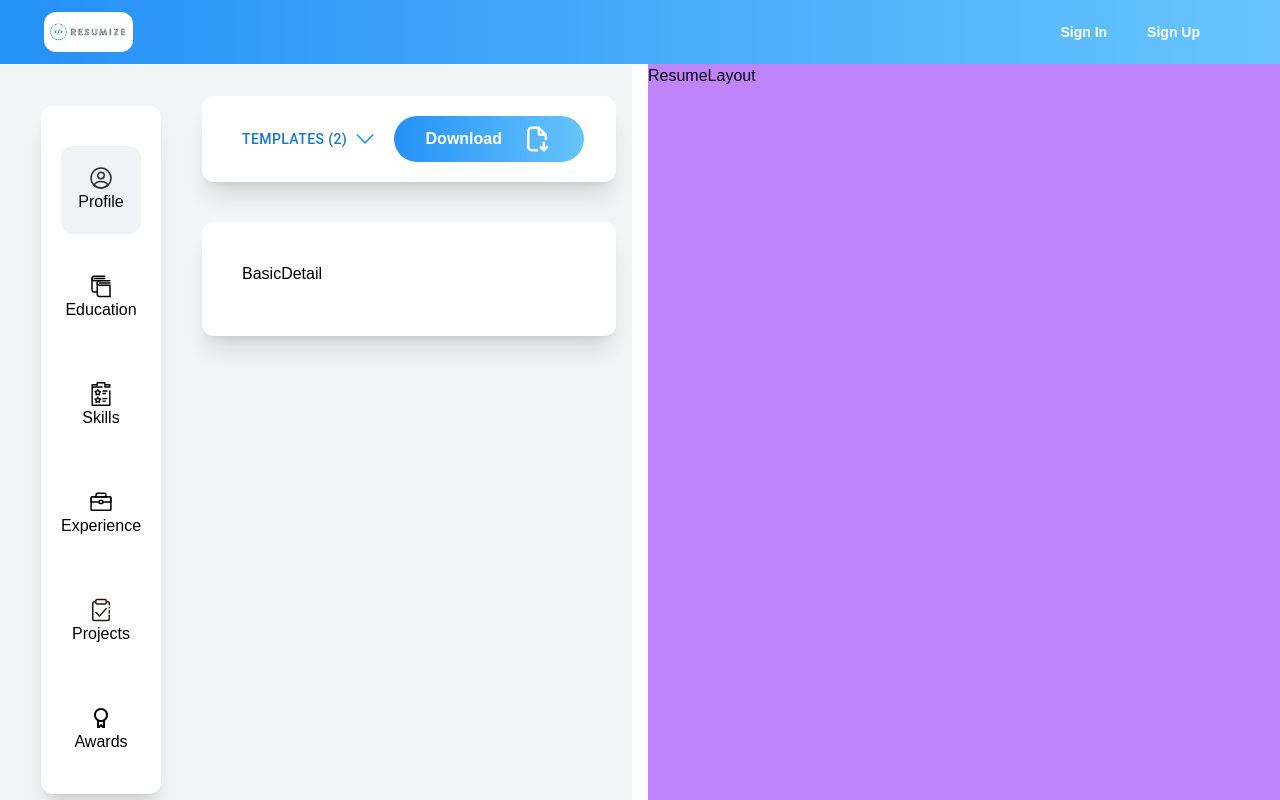
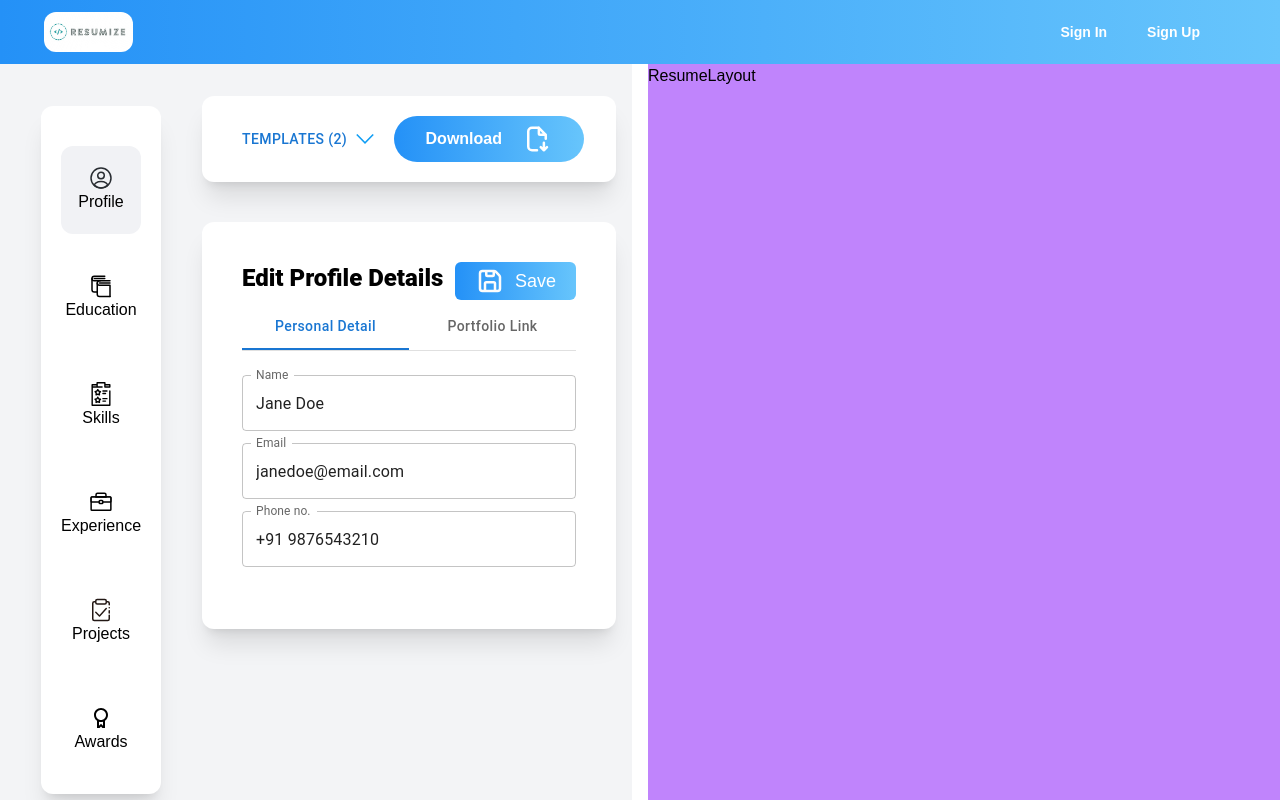
Before and after one commit to abhishekrathi16/resume-builder, a Next.js app: page /builder in a window 1280 px wide. Shown: the top 800 px of the page. Built offline with nearby package versions, Linux system fonts and the light colour scheme.

Commit message:
add input for BasicDetail

```diff
--- a/components/HomePageComponent/GetStarted.tsx
+++ b/components/HomePageComponent/GetStarted.tsx
@@ -1,7 +1,11 @@
 import React from "react";
 import HomePageImage from "../../assets/homepg_img.jpg";
-
+import { Router, useRouter } from "next/router";
 const GetStarted = (): JSX.Element => {
+  const router = useRouter();
+  const routeTobuilder = () => {
+    router.push("/builder");
+  };
   return (
     <div className=" text-center flex justify-center items-center h-[auto] ">
       <div className="header flex flex-row justify-center items-center mt-[5rem]">
@@ -21,9 +25,11 @@ const GetStarted = (): JSX.Element => {
             templates & quick PDF download included.
           </div>
           {/* bg-gradient-to-r from-[#ec008c] to-[#fc6767] */}
-          <div className="button w-[16vw] h-[4vw] bg-gradient-to-r from-[#2491f7] to-[#67c5fc] hover:cursor-pointer rounded-full flex flex-col justify-center items-center mt-10">
-            <a
-              href="/builder"
+          <div
+            className="button w-[16vw] h-[4vw] bg-gradient-to-r from-[#2491f7] to-[#67c5fc] hover:cursor-pointer rounded-full flex flex-col justify-center items-center mt-10"
+            onClick={routeTobuilder}
+          >
+            <p
               style={{
                 textDecoration: "none",
                 color: "white",
@@ -34,7 +40,7 @@ const GetStarted = (): JSX.Element => {
               }}
             >
               Get Started
-            </a>
+            </p>
           </div>
         </div>
         <div className="image">
--- a/components/modules/builder/editor/components/sidebar/Buttons.tsx
+++ b/components/modules/builder/editor/components/sidebar/Buttons.tsx
@@ -6,7 +6,7 @@ import Education from "../../../../../../assets/buttons/education-books-book-stu
 import Skills from "../../../../../../assets/buttons/skills-svgrepo-com.svg";
 import Experience from "../../../../../../assets/buttons/bag-business-finance-svgrepo-com (1).svg";
 import Awards from "../../../../../../assets/buttons/awards-svgrepo-com.svg";
-import Projects from '../../../../../../assets/buttons/task-management-svgrepo-com.svg'
+import Projects from "../../../../../../assets/buttons/task-management-svgrepo-com.svg";
 import Image from "next/image";
 
 import React from "react";
@@ -28,7 +28,7 @@ const switchIcons = (id: number): JSX.Element => {
     case 5:
       return <Image src={Projects} alt="icon6" />;
     case 6:
-      return <Image src={Awards} alt="icon7"/>;
+      return <Image src={Awards} alt="icon7" />;
     default:
       return <></>;
   }
--- a/components/modules/builder/editor/modules/basic/BasicLayout.tsx
+++ b/components/modules/builder/editor/modules/basic/BasicLayout.tsx
@@ -1,11 +1,65 @@
-import React from "react";
+import React, { useRef, useState } from "react";
 import BasicDetailStore from "../../../../../../store/basic_store";
+import Typography from "@mui/material/Typography";
+import Tabs from "@mui/material/Tabs";
+import Tab from "@mui/material/Tab";
+import Box from "@mui/material/Box";
+import Image from "next/image";
+import PersonalDetail from "./PersonalDetail";
+import PortfolioLink from "./PortfolioLink";
+
+import save from "../../../../../../assets/icons/save-svgrepo-com.svg";
+
+interface TabPanelProps {
+  children?: React.ReactNode;
+  index: number;
+  value: number;
+}
+
+function TabPanel(props: TabPanelProps) {
+  const { children, value, index, ...other } = props;
+
+  return (
+    <div
+      role="tabpanel"
+      hidden={value !== index}
+      id={`simple-tabpanel-${index}`}
+      aria-labelledby={`simple-tab-${index}`}
+      {...other}
+    >
+      {value === index && (
+        <Box sx={{ p: 3 }}>
+          <Typography>{children}</Typography>
+        </Box>
+      )}
+    </div>
+  );
+}
+
+function a11yProps(index: number) {
+  return {
+    id: `simple-tab-${index}`,
+    "aria-controls": `simple-tabpanel-${index}`,
+  };
+}
 
 const BasicLayout = () => {
+  const [value, setValue] = React.useState(0);
+
+  const [compo, setCompo] = useState(0);
+
+  const handleChange = (event: React.SyntheticEvent, newValue: number) => {
+    setValue(newValue);
+  };
+
+  // function to save basicDetail data to firebase
+  const saveBasicDetail = async () => {};
+
   const { values, changeValue } = BasicDetailStore((state) => ({
     values: state.values,
     changeValue: state.changeValue,
   }));
+
   const onChangeHandler = (value: any, key: string) => {
     const newValue = values;
     let arrayValue = newValue["profiles"];
@@ -40,7 +94,76 @@ const BasicLayout = () => {
     console.log(values);
   };
 
-  return <div>BasicDetail</div>;
+  return (
+    <div>
+      <div className="flex justify-between">
+        <div>
+          <Typography variant="h5" gutterBottom sx={{ fontWeight: 800 }}>
+            Edit Profile Details
+          </Typography>
+        </div>
+        <div>
+          <button
+            className="bg-gradient-to-r  from-[#2491f7] to-[#67c5fc] text-white rounded-md px-[20px] py-[4px] flex flex-row justify-center items-center "
+            onClick={saveBasicDetail}
+          >
+            <Image
+              src={save}
+              alt="teri ma ki"
+              className="h-[30px] w-[30px] mr-[10px]"
+            />
+            <span className="text-lg">Save</span>
+          </button>
+        </div>
+      </div>
+      <div>
+        <Box sx={{ width: "100%" }}>
+          <Box sx={{ borderBottom: 1, borderColor: "divider" }}>
+            <Tabs
+              value={value}
+              onChange={handleChange}
+              aria-label="basic tabs example"
+              variant="fullWidth"
+            >
+              <Tab
+                label="Personal Detail"
+                {...a11yProps(0)}
+                onClick={() => setCompo(0)}
+                sx={{ textTransform: "capitalize" }}
+              />
+              <Tab
+                label="Portfolio Link"
+                {...a11yProps(1)}
+                onClick={() => setCompo(1)}
+                sx={{ textTransform: "capitalize" }}
+              />
+            </Tabs>
+          </Box>
+          <div className="mt-[24px]">
+            {compo == 0 ? (
+              <>
+                <PersonalDetail
+                  Handler={(value: any, key: string) =>
+                    onChangeHandler(value, key)
+                  }
+                  values={values}
+                />
+              </>
+            ) : (
+              <>
+                <PortfolioLink
+                  Handler={(value: any, key: string) =>
+                    onChangeHandler(value, key)
+                  }
+                  values={values}
+                />
+              </>
+            )}
+          </div>
+        </Box>
+      </div>
+    </div>
+  );
 };
 
 export default BasicLayout;
--- /dev/null
+++ b/components/modules/builder/editor/modules/basic/PersonalDetail.tsx
@@ -0,0 +1,54 @@
+import React from "react";
+import TextField from "@mui/material/TextField";
+import { IBasicDetailsItem } from "../../../../../../store/basic.interface";
+
+interface Props {
+  Handler: (value: any, key: string) => void;
+  values: IBasicDetailsItem;
+}
+
+const PersonalDetail = (props: Props) => {
+  return (
+    <div>
+      <div>
+        {/*  for name input */}
+        <div className="mt-[12px] mb-[12px]">
+          <TextField
+            id="outlined-basic"
+            fullWidth
+            label="Name"
+            value={props.values.name}
+            variant="outlined"
+            onChange={(e) => props.Handler(e.target.value, "name")}
+          />
+        </div>
+
+        {/* for email input */}
+        <div className="mt-[12px] mb-[12px]">
+          <TextField
+            id="outlined-basic"
+            fullWidth
+            label="Email"
+            value={props.values.email}
+            variant="outlined"
+            onChange={(e) => props.Handler(e.target.value, "email")}
+          />
+        </div>
+
+        {/* for phone number input   */}
+        <div className="mt-[12px] mb-[12px]">
+          <TextField
+            id="outlined-basic"
+            fullWidth
+            label="Phone no."
+            value={props.values.phone}
+            variant="outlined"
+            onChange={(e) => props.Handler(e.target.value, "phone")}
+          />
+        </div>
+      </div>
+    </div>
+  );
+};
+
+export default PersonalDetail;
--- /dev/null
+++ b/components/modules/builder/editor/modules/basic/PortfolioLink.tsx
@@ -0,0 +1,37 @@
+import React from "react";
+import TextField from "@mui/material/TextField";
+import { IBasicDetailsItem } from "../../../../../../store/basic.interface";
+
+interface Props {
+  Handler: (value: any, key: string) => void;
+  values: IBasicDetailsItem;
+}
+
+const PortfolioLink = (props: Props) => {
+  return (
+    <div>
+      <div>
+        {props.values.profiles.map((profile) => {
+          return (
+            <>
+              <div className="mt-[12px] mb-[12px]">
+                <TextField
+                  id="outlined-basic"
+                  fullWidth
+                  label={profile.profile_name}
+                  variant="outlined"
+                  value={profile.profile_url}
+                  onChange={(e) =>
+                    props.Handler(e.target.value, `${profile.profile_name}`)
+                  }
+                />
+              </div>
+            </>
+          );
+        })}
+      </div>
+    </div>
+  );
+};
+
+export default PortfolioLink;
--- a/components/modules/builder/editor/modules/skills/SkillsLayout.tsx
+++ b/components/modules/builder/editor/modules/skills/SkillsLayout.tsx
@@ -3,7 +3,7 @@ import resumeData from "../../../../../../helpers/constants/resume-data.json";
 import { ISkillItem } from "../../../../../../store/skill.interface";
 import { SkillDetailStore } from "../../../../../../store/skill_store";
 
-const SkillsLayout = ():JSX.Element => {
+const SkillsLayout = (): JSX.Element => {
   const [lang, setLang] = useState("");
   const [frame, setFrame] = useState("");
   const [datab, setDatab] = useState("");
--- a/pages/_app.tsx
+++ b/pages/_app.tsx
@@ -11,6 +11,7 @@ import "react-toastify/dist/ReactToastify.css";
 import { useEffect } from "react";
 import { useAuthStore } from "../store/SignIn_SignOut";
 import { UserData } from "../store/SignIn_SignOut";
+
 const MyApp = ({ Component, pageProps }: any): JSX.Element => {
   const { setUser } = useAuthStore((state) => ({
     setUser: state.setUser,
--- a/tailwind.config.js
+++ b/tailwind.config.js
@@ -1,4 +1,5 @@
 /** @type {import('tailwindcss').Config} */
+
 module.exports = {
   content: [
     "./node_modules/flowbite-react/**/*.js",
```
Also changed, not shown: store/education_store.ts (+49 -39 lines), assets/icons/save-svgrepo-com.svg (added), helpers/common/components/ValidSectionRenderer.tsx (indentation only), 1 other file (tests, documents, lock files or other folders).
